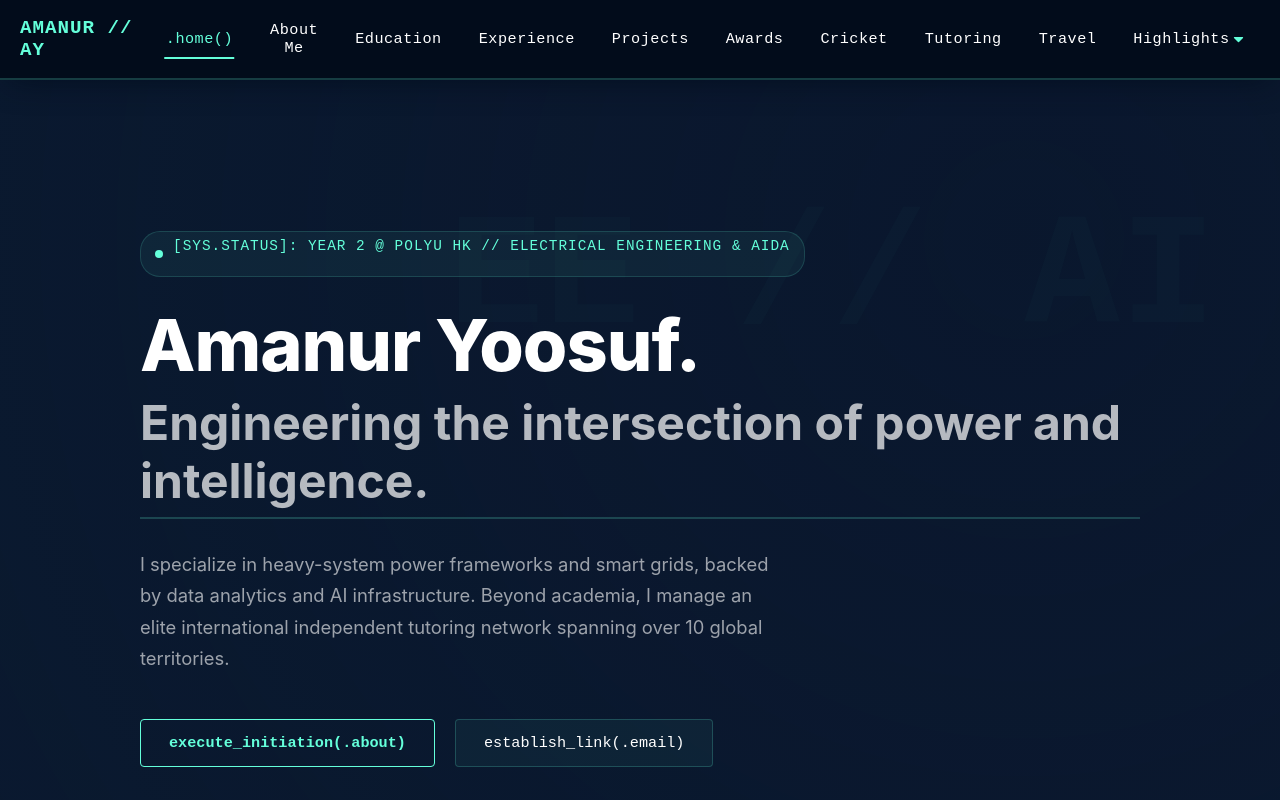
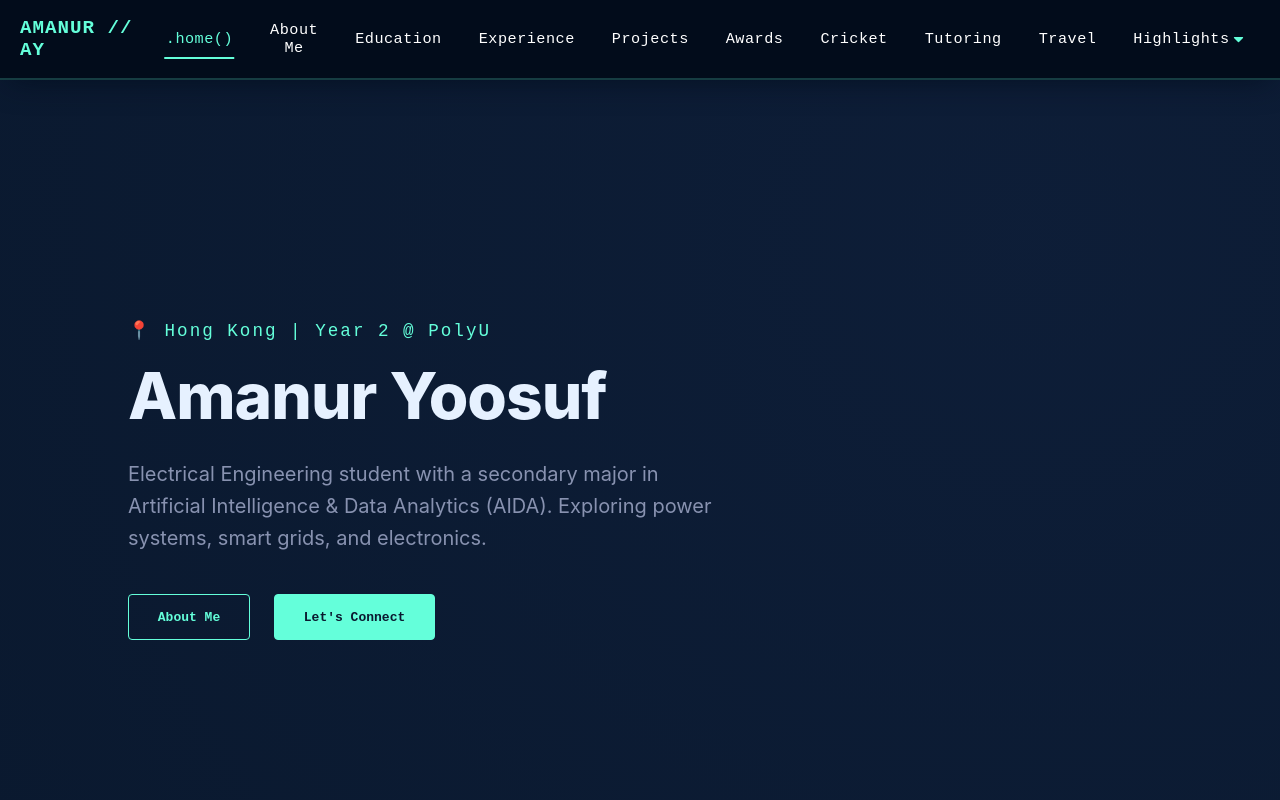
Before and after one commit to amanyoosuf/amanyoosuf.github.io, a React (Create React App) app: page / in a window 1280 px wide. Shown: the top 800 px of the page. Built offline with nearby package versions, Linux system fonts and the light colour scheme.

Commit message:
Update Home.js

```diff
--- a/src/components/Home.js
+++ b/src/components/Home.js
@@ -8,143 +8,18 @@ function Home() {
     return (
         <>
             {/* 1. HERO LANDING ZONE */}
-            <header
-                id='welcome'
-                className='hero-section_container'
-                style={{
-                    backgroundColor: '#020c1b',
-                    borderBottom: '2px solid rgba(100, 255, 218, 0.2)',
-                    position: 'relative',
-                    overflow: 'hidden',
-                    padding: '140px 24px 100px 24px',
-                    display: 'flex',
-                    justifyContent: 'center',
-                    alignItems: 'center',
-                    minHeight: '85vh'
-                }}
-            >
-                {/* Tech Stack Subtle Watermark Grid System */}
-                <div
-                    style={{
-                        position: 'absolute',
-                        top: '15%',
-                        right: '5%',
-                        fontFamily: 'monospace',
-                        fontSize: '10rem',
-                        fontWeight: '900',
-                        color: 'rgba(100, 255, 218, 0.02)',
-                        userSelect: 'none',
-                        lineHeight: '1',
-                        zIndex: 1
-                    }}
-                >
-                    EE // AI
-                </div>
-
-                <div className='hero-content_wrapper' style={{ maxWidth: '1000px', width: '100%', zIndex: 2 }}>
-                    <div className='hero-intro-text' style={{ display: 'flex', flexDirection: 'column', alignItems: 'flex-start' }}>
-
-                        {/* Terminal Style Introduction Banner */}
-                        <div
-                            style={{
-                                display: 'flex',
-                                alignItems: 'center',
-                                gap: '10px',
-                                background: 'rgba(100, 255, 218, 0.06)',
-                                border: '1px solid rgba(100, 255, 218, 0.15)',
-                                padding: '6px 14px',
-                                borderRadius: '20px',
-                                marginBottom: '28px'
-                            }}
-                        >
-                            <span style={{ width: '8px', height: '8px', borderRadius: '50%', backgroundColor: '#64ffda', animate: 'pulse 2s infinite' }}></span>
-                            <span className='hero-subtitle' style={{ fontFamily: 'monospace', color: '#64ffda', fontSize: '0.9rem', letterSpacing: '1px', textTransform: 'uppercase' }}>
-                                [sys.status]: Year 2 @ PolyU HK // Electrical Engineering & AIDA
-                            </span>
+            <header id='welcome' className='hero-section_container'>
+                <div className='hero-content_wrapper'>
+                    <div className='hero-intro-text'>
+                        <span className='hero-subtitle'>📍 Hong Kong | Year 2 @ PolyU</span>
+                        <h1 className='hero-title'>Amanur Yoosuf</h1>
+                        <p className='hero-tagline'>
+                            Electrical Engineering student with a secondary major in Artificial Intelligence & Data Analytics (AIDA). Exploring power systems, smart grids, and electronics.
+                        </p>
+                        <div className='hero-cta-buttons'>
+                            <a href='#aboutme' className='cta-btn primary'>About Me</a>
+                            <a href='mailto:amanur.yoosuf@connect.polyu.hk' className='cta-btn secondary'>Let's Connect</a>
                         </div>
-
-                        {/* High-Impact Identity Block */}
-                        <h1
-                            className='hero-title'
-                            style={{
-                                fontSize: 'clamp(2.5rem, 6vw, 4.5rem)',
-                                fontWeight: '800',
-                                color: '#ffffff',
-                                lineHeight: '1.1',
-                                marginBottom: '10px',
-                                letterSpacing: '-1px'
-                            }}
-                        >
-                            Amanur Yoosuf.
-                        </h1>
-
-                        <h2
-                            style={{
-                                fontSize: 'clamp(1.8rem, 4vw, 3rem)',
-                                fontWeight: '700',
-                                color: 'rgba(255, 255, 255, 0.7)',
-                                lineHeight: '1.2',
-                                marginBottom: '30px'
-                            }}
-                        >
-                            Engineering the intersection of power and intelligence.
-                        </h2>
-
-                        {/* Strategic Technical Narrative */}
-                        <p
-                            className='hero-tagline'
-                            style={{
-                                fontSize: '1.15rem',
-                                lineHeight: '1.7',
-                                color: 'rgba(255, 255, 255, 0.6)',
-                                maxWidth: '640px',
-                                marginBottom: '45px'
-                            }}
-                        >
-                            I specialize in heavy-system power frameworks and smart grids, backed by data analytics and AI infrastructure. Beyond academia, I manage an elite international independent tutoring network spanning over 10 global territories.
-                        </p>
-
-                        {/* Re-engineered Geometric Buttons */}
-                        <div className='hero-cta-buttons' style={{ display: 'flex', gap: '20px', flexWrap: 'wrap' }}>
-                            <a
-                                href='#aboutme'
-                                className='cta-btn primary'
-                                style={{
-                                    padding: '14px 28px',
-                                    backgroundColor: 'transparent',
-                                    color: '#64ffda',
-                                    border: '1px solid #64ffda',
-                                    borderRadius: '4px',
-                                    fontFamily: 'monospace',
-                                    fontSize: '0.95rem',
-                                    fontWeight: '600',
-                                    textDecoration: 'none',
-                                    transition: 'all 0.25s cubic-bezier(0.25, 0.8, 0.25, 1)'
-                                }}
-                            >
-                                execute_initiation(.about)
-                            </a>
-
-                            <a
-                                href='mailto:amanur.yoosuf@connect.polyu.hk'
-                                className='cta-btn secondary'
-                                style={{
-                                    padding: '14px 28px',
-                                    backgroundColor: 'rgba(100, 255, 218, 0.05)',
-                                    color: '#ffffff',
-                                    border: '1px solid rgba(100, 255, 218, 0.2)',
-                                    borderRadius: '4px',
-                                    fontFamily: 'monospace',
-                                    fontSize: '0.95rem',
-                                    fontWeight: '500',
-                                    textDecoration: 'none',
-                                    transition: 'all 0.25s cubic-bezier(0.25, 0.8, 0.25, 1)'
-                                }}
-                            >
-                                establish_link(.email)
-                            </a>
-                        </div>
-
                     </div>
                 </div>
             </header>
```
